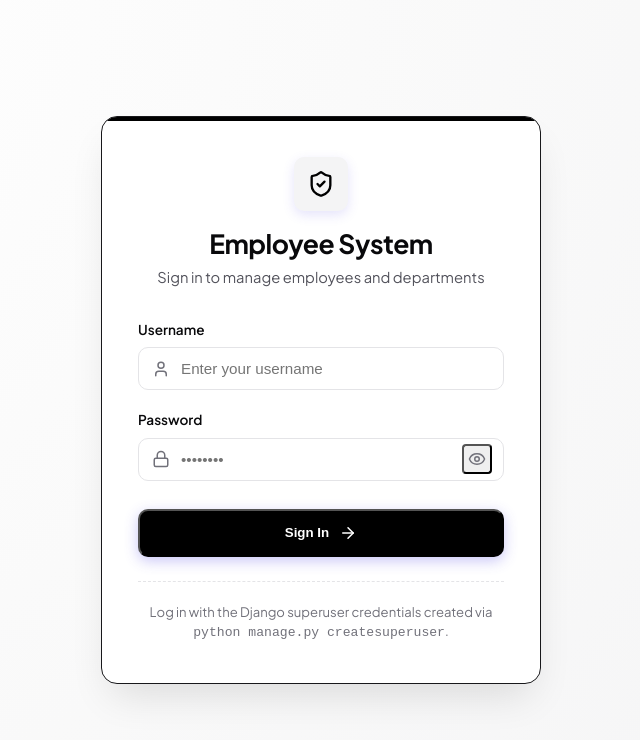
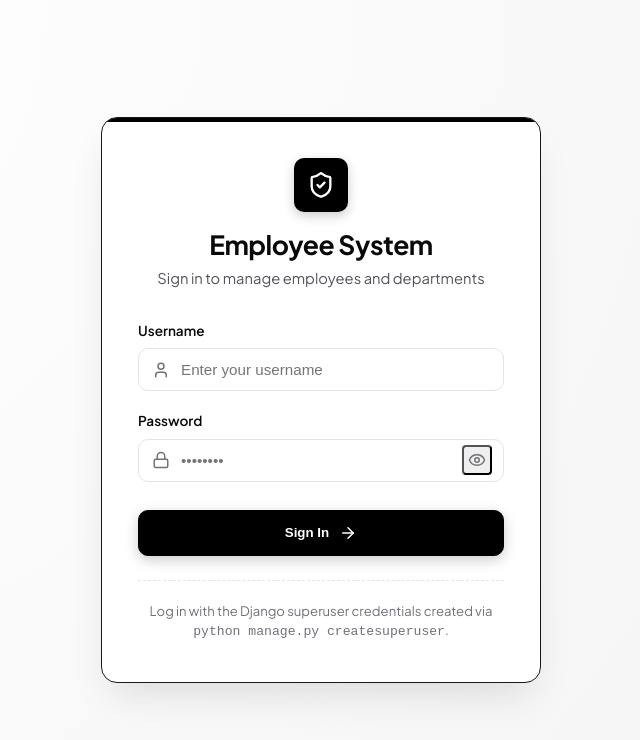
Before and after one commit to jho-G/PRODIGY_FS_02, a React (Vite) app in the folder frontend/: page /login in a window 1280 px wide. Shown: the top 740 px of the page, without its empty margins (319-959 px from the left). Built offline with nearby package versions, Linux system fonts and the light colour scheme; no server answers; sample sign-in values are in the browser's storage.

Commit message:
style(login-form): refine login submit button, icon badge, and error feedback in Login.css

```diff
--- a/frontend/src/pages/Login.css
+++ b/frontend/src/pages/Login.css
@@ -40,13 +40,13 @@
   width: 54px;
   height: 54px;
   margin: 0 auto 16px;
-  background: var(--primary-light);
-  color: var(--primary);
+  background: #000000;
+  color: #ffffff;
   border-radius: var(--radius-md);
   display: flex;
   align-items: center;
   justify-content: center;
-  box-shadow: 0 4px 12px rgba(79, 70, 229, 0.15);
+  box-shadow: 0 4px 12px rgba(0, 0, 0, 0.2);
 }
 
 .login-title {
@@ -131,18 +131,21 @@
   align-items: center;
   justify-content: center;
   gap: 10px;
-  background-color: var(--primary);
+  background-color: #000000;
   color: #ffffff;
+  border: 1px solid #000000;
   font-weight: 600;
   padding: 13px 20px;
   border-radius: var(--radius-md);
-  box-shadow: 0 4px 14px rgba(79, 70, 229, 0.3);
+  box-shadow: 0 4px 14px rgba(0, 0, 0, 0.2);
   margin-top: 8px;
-  transition: background-color 0.2s ease, transform 0.1s ease;
+  transition: all 0.2s ease;
+  cursor: pointer;
 }
 
 .login-btn:hover:not(:disabled) {
-  background-color: var(--primary-hover);
+  background-color: #27272a;
+  border-color: #27272a;
   transform: translateY(-1px);
 }
 
@@ -155,9 +158,9 @@
   display: flex;
   align-items: flex-start;
   gap: 10px;
-  background-color: var(--danger-light);
-  border: 1px solid rgba(239, 68, 68, 0.2);
-  color: var(--danger);
+  background-color: #fafafa;
+  border: 1px solid #000000;
+  color: #000000;
   padding: 12px 14px;
   border-radius: var(--radius-md);
   font-size: 0.88rem;
```
